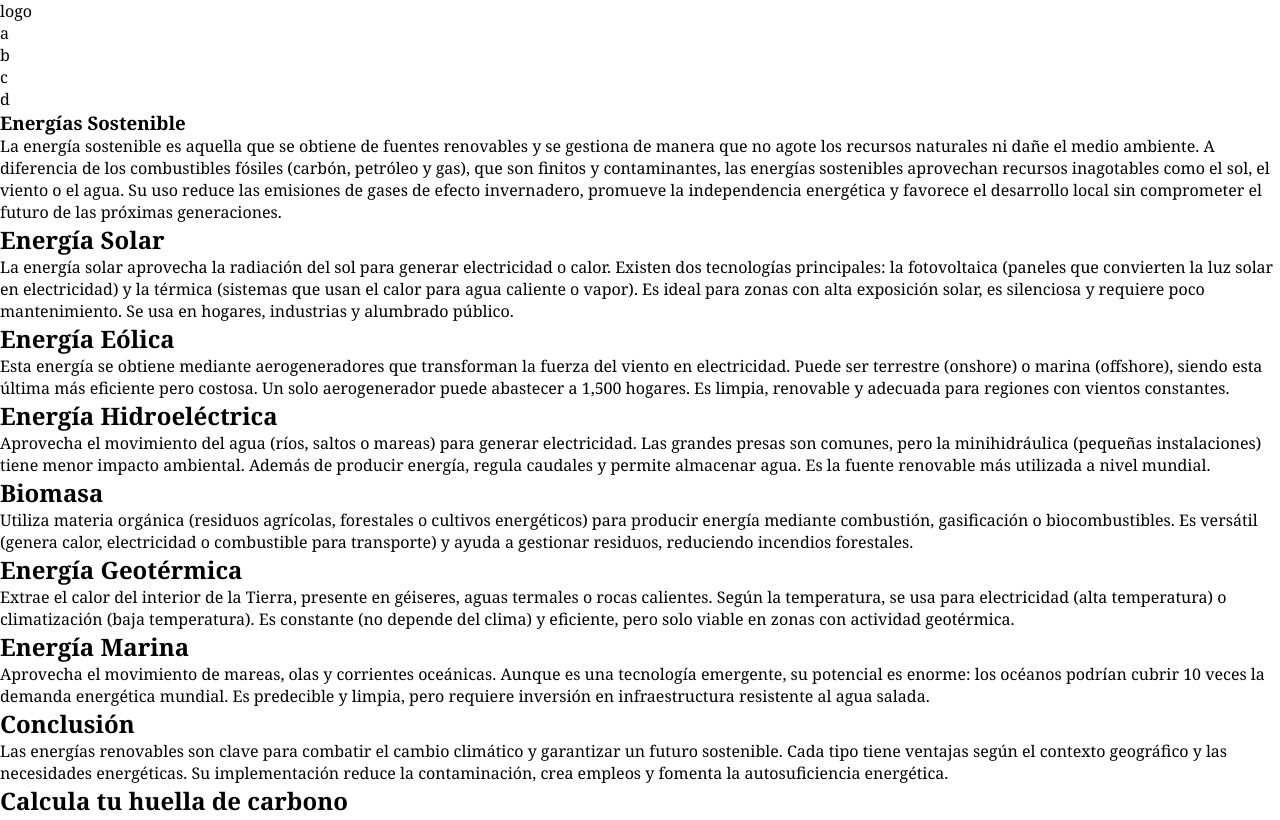
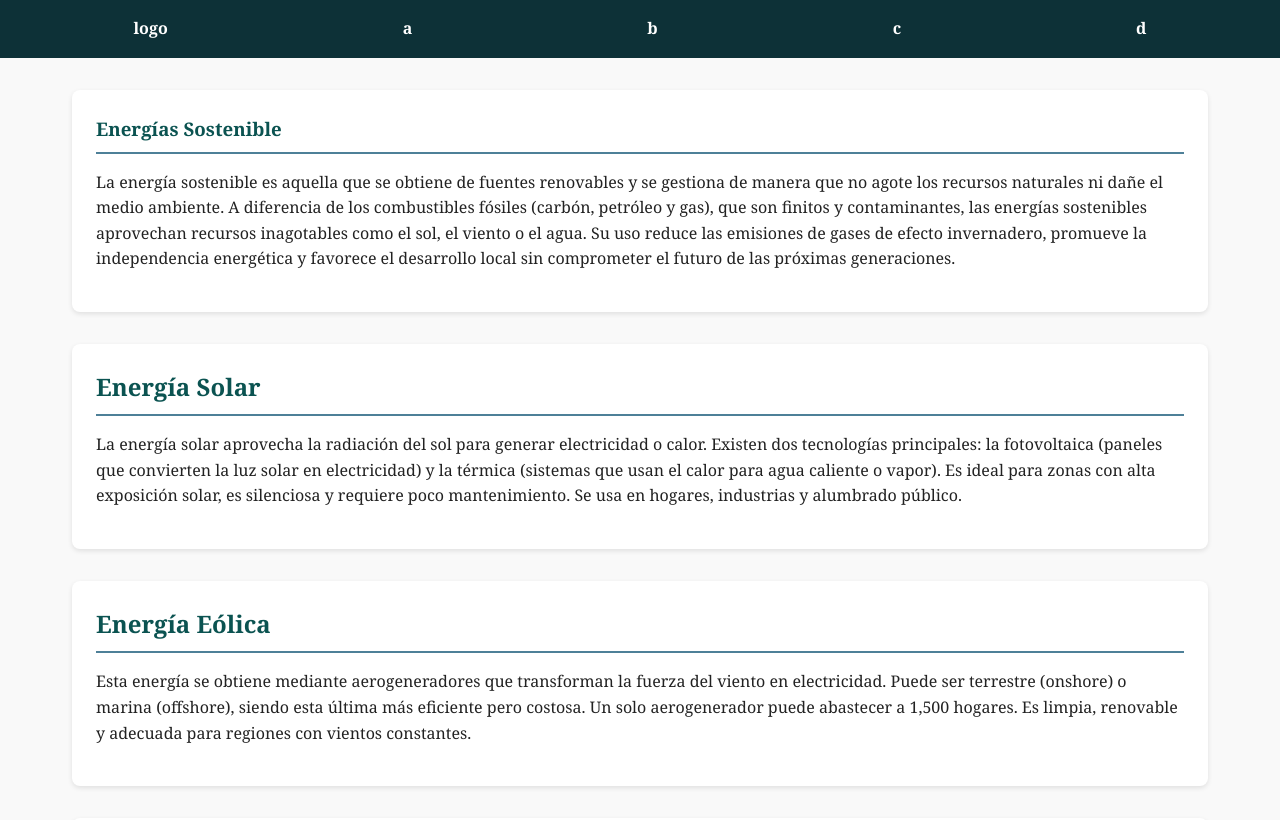
Before and after one commit to Masfarre/Servidor_Sostenible, a plain HTML site: page index.html in a window 1280 px wide. Shown: the top 820 px of the page. Drawn offline with Linux system fonts and the light colour scheme.

Commit message:
Seguir con la pagina

```diff
--- a/css/style.css
+++ b/css/style.css
@@ -12,10 +12,93 @@
 :root {
     /* Light Theme */
     --color-primary: #0d3137;
-    --color-secundary: #0b5351;
+    --color-secondary: #0b5351;
     --color-tertiary: #4e8098;
     --color-text: #222;
     --color-background: #f9f9f9;
     --color-border: #8e8c8c;
     --font-family: 'Arial', sans-serif;
 }
+
+body {
+    background-color: var(--color-background);
+    color: var(--color-text);
+    line-height: 1.6;
+}
+
+header {
+    background-color: var(--color-primary);
+    padding: 1rem;
+}
+
+nav ul {
+    display: flex;
+    justify-content: space-around;
+    align-items: center;
+}
+
+nav li {
+    color: white;
+    font-weight: bold;
+}
+
+.main_pagina {
+    max-width: 1200px;
+    margin: 0 auto;
+    padding: 2rem;
+}
+
+.seccion_energias {
+    display: flex;
+    flex-direction: column;
+    gap: 2rem;
+}
+
+.articulo_energia {
+    background-color: white;
+    border-radius: 8px;
+    padding: 1.5rem;
+    box-shadow: 0 2px 5px rgba(0,0,0,0.1);
+}
+
+.titulo_energia {
+    color: var(--color-secondary);
+    margin-bottom: 1rem;
+    border-bottom: 2px solid var(--color-tertiary);
+    padding-bottom: 0.5rem;
+}
+
+.parrafo_energia {
+    margin-bottom: 1rem;
+}
+
+footer {
+    background-color: var(--color-primary);
+    color: white;
+    text-align: center;
+    padding: 2rem;
+    margin-top: 2rem;
+}
+
+footer section {
+    display: flex;
+    justify-content: center;
+    gap: 1rem;
+    margin-top: 1rem;
+}
+
+footer a {
+    color: white;
+}
+
+/* Responsive */
+@media (max-width: 768px) {
+    nav ul {
+        flex-direction: column;
+        gap: 1rem;
+    }
+
+    .main_pagina {
+        padding: 1rem;
+    }
+}
--- a/index.html
+++ b/index.html
@@ -19,47 +19,47 @@
     </nav>
 </header>
 
-<main>
-    <section>
-        <article>
-            <h1>Energías Sostenible</h1>
-            <p>La energía sostenible es aquella que se obtiene de fuentes renovables y se gestiona de manera que no agote los recursos naturales ni dañe el medio ambiente. A diferencia de los combustibles fósiles (carbón, petróleo y gas), que son finitos y contaminantes, las energías sostenibles aprovechan recursos inagotables como el sol, el viento o el agua. Su uso reduce las emisiones de gases de efecto invernadero, promueve la independencia energética y favorece el desarrollo local sin comprometer el futuro de las próximas generaciones.</p>
+<main class="main_pagina">
+    <section class="seccion_energias">
+        <article class="articulo_energia">
+            <h1 class="titulo_energia">Energías Sostenible</h1>
+            <p class="parrafo_energia">La energía sostenible es aquella que se obtiene de fuentes renovables y se gestiona de manera que no agote los recursos naturales ni dañe el medio ambiente. A diferencia de los combustibles fósiles (carbón, petróleo y gas), que son finitos y contaminantes, las energías sostenibles aprovechan recursos inagotables como el sol, el viento o el agua. Su uso reduce las emisiones de gases de efecto invernadero, promueve la independencia energética y favorece el desarrollo local sin comprometer el futuro de las próximas generaciones.</p>
         </article>
 
 
-        <article>
-            <h2>Energía Solar</h2>
-            <p>La energía solar aprovecha la radiación del sol para generar electricidad o calor. Existen dos tecnologías principales: la fotovoltaica (paneles que convierten la luz solar en electricidad) y la térmica (sistemas que usan el calor para agua caliente o vapor). Es ideal para zonas con alta exposición solar, es silenciosa y requiere poco mantenimiento. Se usa en hogares, industrias y alumbrado público.</p>
+        <article class="articulo_energia">
+            <h2 class="titulo_energia">Energía Solar</h2>
+            <p class="parrafo_energia">La energía solar aprovecha la radiación del sol para generar electricidad o calor. Existen dos tecnologías principales: la fotovoltaica (paneles que convierten la luz solar en electricidad) y la térmica (sistemas que usan el calor para agua caliente o vapor). Es ideal para zonas con alta exposición solar, es silenciosa y requiere poco mantenimiento. Se usa en hogares, industrias y alumbrado público.</p>
         </article>
 
-        <article>
-            <h2>Energía Eólica</h2>
-            <p>Esta energía se obtiene mediante aerogeneradores que transforman la fuerza del viento en electricidad. Puede ser terrestre (onshore) o marina (offshore), siendo esta última más eficiente pero costosa. Un solo aerogenerador puede abastecer a 1,500 hogares. Es limpia, renovable y adecuada para regiones con vientos constantes.</p>
+        <article class="articulo_energia">
+            <h2 class="titulo_energia">Energía Eólica</h2>
+            <p class="parrafo_energia">Esta energía se obtiene mediante aerogeneradores que transforman la fuerza del viento en electricidad. Puede ser terrestre (onshore) o marina (offshore), siendo esta última más eficiente pero costosa. Un solo aerogenerador puede abastecer a 1,500 hogares. Es limpia, renovable y adecuada para regiones con vientos constantes.</p>
         </article>
 
-        <article>
-            <h2>Energía Hidroeléctrica</h2>
-            <p>Aprovecha el movimiento del agua (ríos, saltos o mareas) para generar electricidad. Las grandes presas son comunes, pero la minihidráulica (pequeñas instalaciones) tiene menor impacto ambiental. Además de producir energía, regula caudales y permite almacenar agua. Es la fuente renovable más utilizada a nivel mundial.</p>
+        <article class="articulo_energia">
+            <h2 class="titulo_energia">Energía Hidroeléctrica</h2>
+            <p class="parrafo_energia">Aprovecha el movimiento del agua (ríos, saltos o mareas) para generar electricidad. Las grandes presas son comunes, pero la minihidráulica (pequeñas instalaciones) tiene menor impacto ambiental. Además de producir energía, regula caudales y permite almacenar agua. Es la fuente renovable más utilizada a nivel mundial.</p>
         </article>
 
-        <article>
-            <h2>Biomasa</h2>
-            <p>Utiliza materia orgánica (residuos agrícolas, forestales o cultivos energéticos) para producir energía mediante combustión, gasificación o biocombustibles. Es versátil (genera calor, electricidad o combustible para transporte) y ayuda a gestionar residuos, reduciendo incendios forestales.</p>
+        <article class="articulo_energia">
+            <h2 class="titulo_energia">Biomasa</h2>
+            <p class="parrafo_energia">Utiliza materia orgánica (residuos agrícolas, forestales o cultivos energéticos) para producir energía mediante combustión, gasificación o biocombustibles. Es versátil (genera calor, electricidad o combustible para transporte) y ayuda a gestionar residuos, reduciendo incendios forestales.</p>
         </article>
 
-        <article>
-            <h2>Energía Geotérmica</h2>
-            <p>Extrae el calor del interior de la Tierra, presente en géiseres, aguas termales o rocas calientes. Según la temperatura, se usa para electricidad (alta temperatura) o climatización (baja temperatura). Es constante (no depende del clima) y eficiente, pero solo viable en zonas con actividad geotérmica.</p>
+        <article class="articulo_energia">
+            <h2 class="titulo_energia">Energía Geotérmica</h2>
+            <p class="parrafo_energia">Extrae el calor del interior de la Tierra, presente en géiseres, aguas termales o rocas calientes. Según la temperatura, se usa para electricidad (alta temperatura) o climatización (baja temperatura). Es constante (no depende del clima) y eficiente, pero solo viable en zonas con actividad geotérmica.</p>
         </article>
 
-        <article>
-            <h2>Energía Marina</h2>
-            <p>Aprovecha el movimiento de mareas, olas y corrientes oceánicas. Aunque es una tecnología emergente, su potencial es enorme: los océanos podrían cubrir 10 veces la demanda energética mundial. Es predecible y limpia, pero requiere inversión en infraestructura resistente al agua salada.</p>
+        <article class="articulo_energia">
+            <h2 class="titulo_energia">Energía Marina</h2>
+            <p class="parrafo_energia">Aprovecha el movimiento de mareas, olas y corrientes oceánicas. Aunque es una tecnología emergente, su potencial es enorme: los océanos podrían cubrir 10 veces la demanda energética mundial. Es predecible y limpia, pero requiere inversión en infraestructura resistente al agua salada.</p>
         </article>
 
-        <article>
-            <h2>Conclusión</h2>
-            <p>Las energías renovables son clave para combatir el cambio climático y garantizar un futuro sostenible. Cada tipo tiene ventajas según el contexto geográfico y las necesidades energéticas. Su implementación reduce la contaminación, crea empleos y fomenta la autosuficiencia energética.</p>
+        <article class="articulo_energia">
+            <h2 class="titulo_energia">Conclusión</h2>
+            <p class="parrafo_energia">Las energías renovables son clave para combatir el cambio climático y garantizar un futuro sostenible. Cada tipo tiene ventajas según el contexto geográfico y las necesidades energéticas. Su implementación reduce la contaminación, crea empleos y fomenta la autosuficiencia energética.</p>
         </article>
     </section>
 
```
